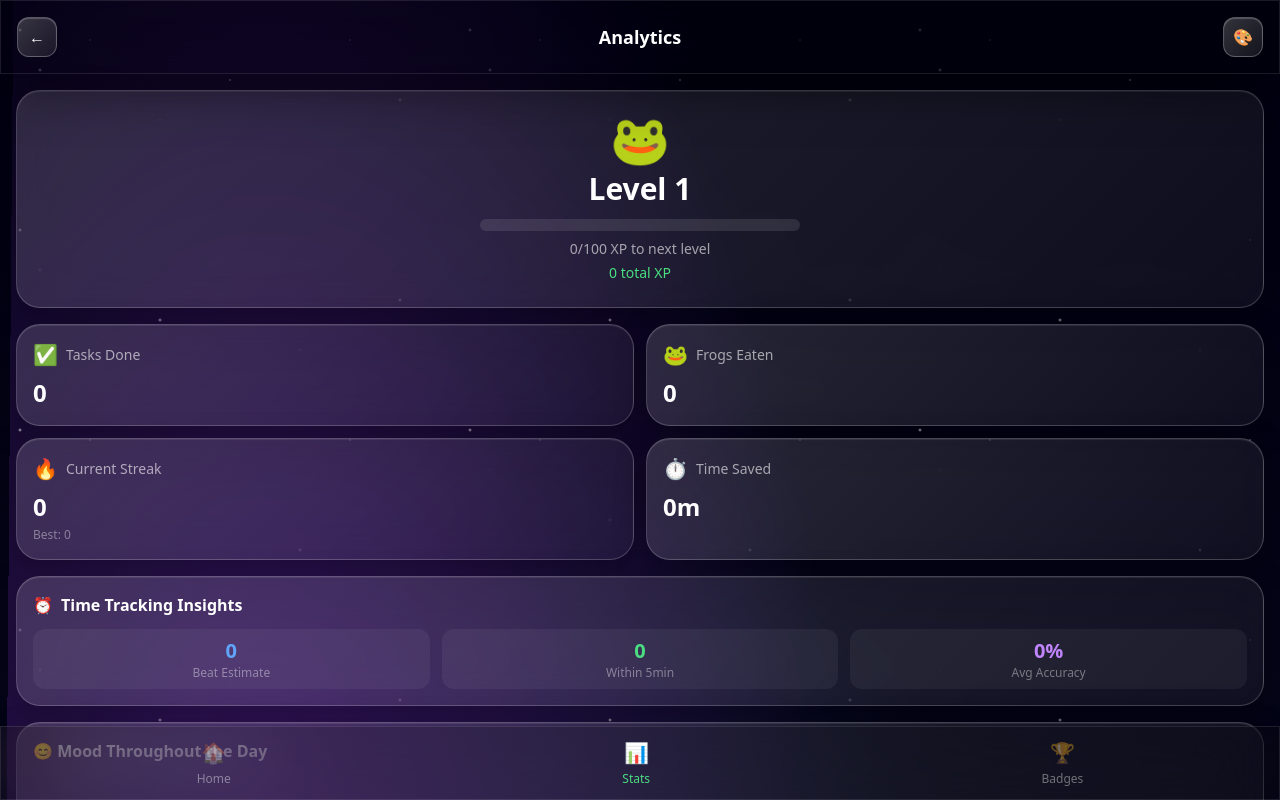
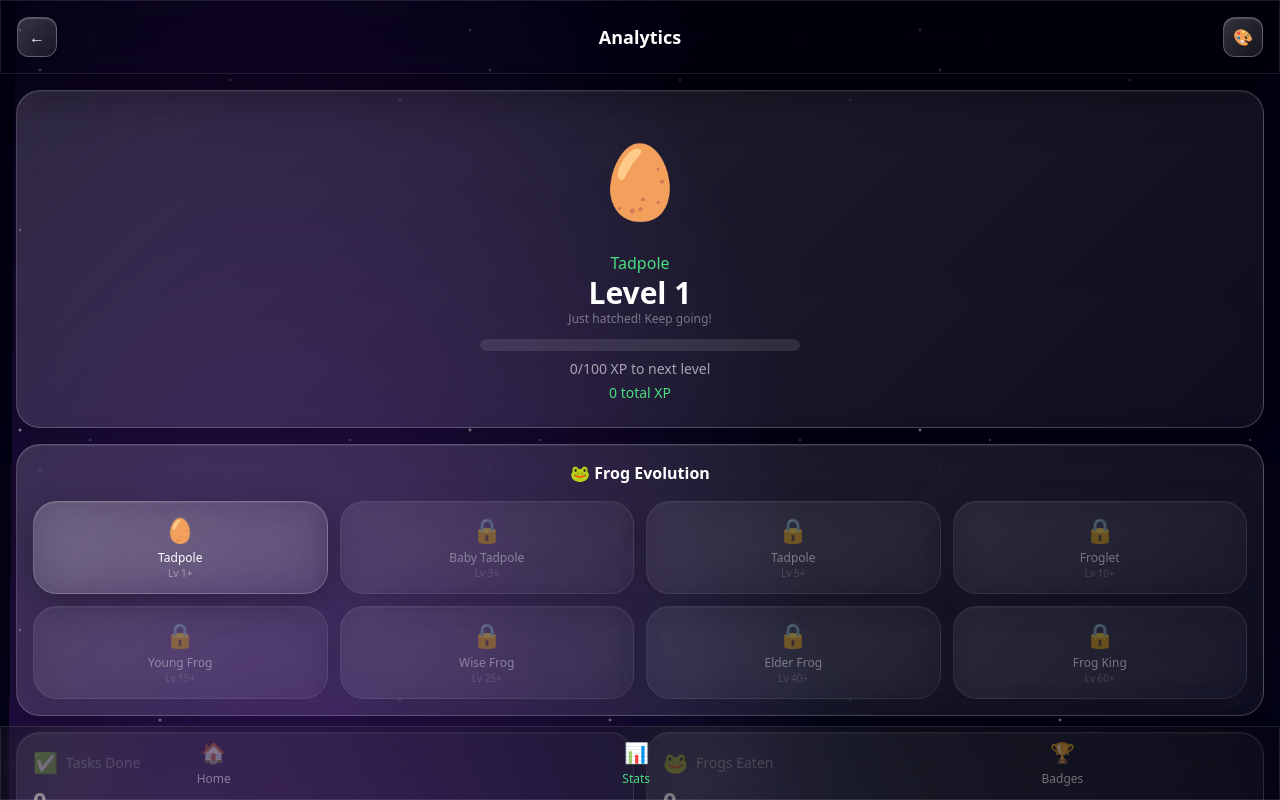
Before and after one commit to justinnewbold/time-blocking, a Next.js app: page /stats in a window 1280 px wide. Shown: the top 800 px of the page. Built offline with nearby package versions, Linux system fonts and the light colour scheme.

Commit message:
feat: Add FrogCharacter evolution showcase to stats page 🐸

```diff
--- a/src/app/stats/page.jsx
+++ b/src/app/stats/page.jsx
@@ -4,6 +4,7 @@ import Link from 'next/link';
 import { PageBackground } from '@/components/BackgroundContext';
 import BackgroundSelector from '@/components/BackgroundSelector';
 import { useAchievements } from '@/components/AchievementsContext';
+import FrogCharacter, { getFrogStage, FrogEvolutionShowcase } from '@/components/FrogCharacter';
 
 // Storage helper
 const Storage = {
@@ -691,11 +692,15 @@ export default function StatsPage() {
         </div>
 
         <div className="p-4 space-y-4">
-          {/* Level Card */}
+          {/* Your Frog Card */}
           <div className="glass-card p-6 text-center bg-gradient-to-br from-green-500/20 to-emerald-500/10">
-            <div className="text-5xl mb-2">🐸</div>
+            <div className="flex justify-center mb-2">
+              <FrogCharacter level={level} size="xl" />
+            </div>
+            <p className="text-green-400 font-medium">{getFrogStage(level).name}</p>
             <h2 className="text-white text-3xl font-bold">Level {level}</h2>
-            <div className="mt-3 h-3 bg-white/10 rounded-full overflow-hidden max-w-xs mx-auto">
+            <p className="text-white/40 text-xs mb-3">{getFrogStage(level).description}</p>
+            <div className="h-3 bg-white/10 rounded-full overflow-hidden max-w-xs mx-auto">
               <div
                 className="h-full bg-gradient-to-r from-green-500 to-emerald-400 rounded-full transition-all"
                 style={{ width: `${xp % 100}%` }}
@@ -703,6 +708,11 @@ export default function StatsPage() {
             </div>
             <p className="text-white/60 text-sm mt-2">{xp % 100}/100 XP to next level</p>
             <p className="text-green-400 text-sm mt-1">{xp} total XP</p>
+          </div>
+
+          {/* Frog Evolution */}
+          <div className="glass-card p-4">
+            <FrogEvolutionShowcase currentLevel={level} />
           </div>
 
           {/* Main Stats Grid */}
```
